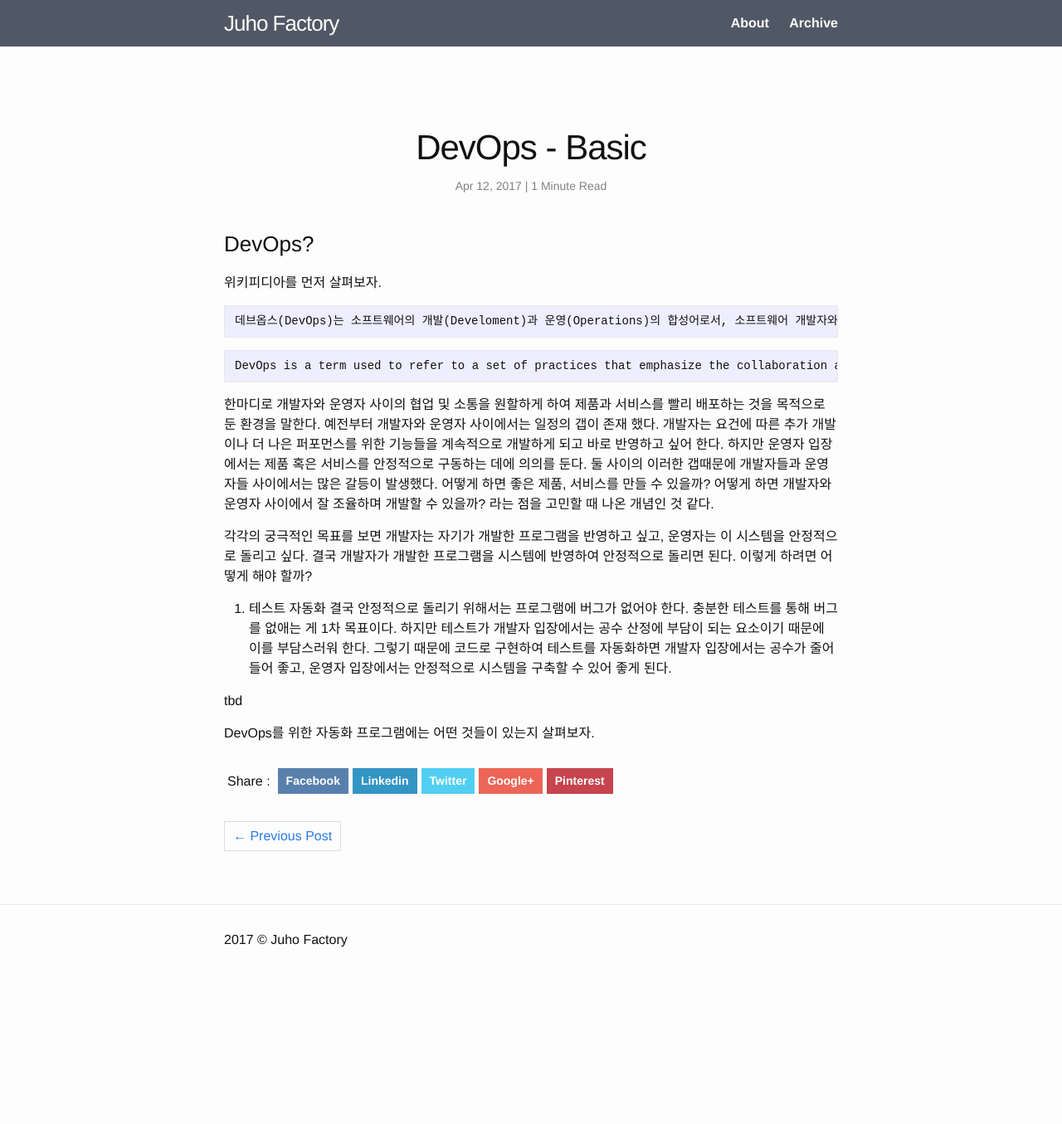
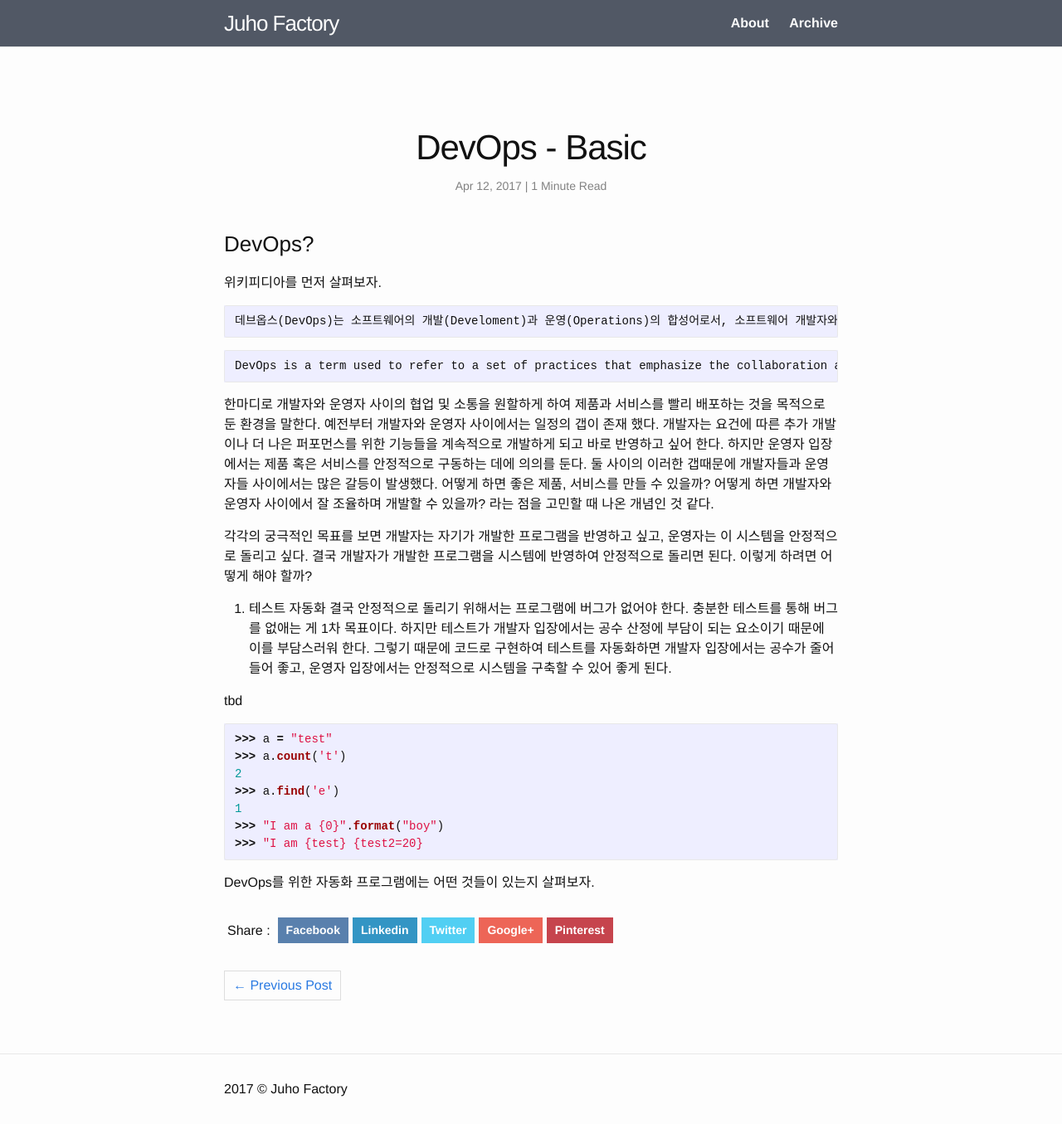
Before and after one commit to juho0719/juho0719.github.io, a Jekyll site: the page built from _posts/2017-04-13-devops.md, in a window 1280 px wide. Shown: the whole page at 83% size. Built offline with Jekyll 4.4.1, drawn with Linux system fonts in a browser that asks for light colours; before the commit the page ends 1175 px from its top, so only the background shows below that.

Commit message:
python test

````diff
--- a/_posts/2017-04-13-devops.md
+++ b/_posts/2017-04-13-devops.md
@@ -32,5 +32,14 @@ DevOps is a term used to refer to a set of practices that emphasize the collabor
 
 tbd
 
+```python
+>>> a = "test"
+>>> a.count('t')
+2
+>>> a.find('e')
+1
+>>> "I am a {0}".format("boy")
+>>> "I am {test} {test2=20}
+```
 
 DevOps를 위한 자동화 프로그램에는 어떤 것들이 있는지 살펴보자.
````
